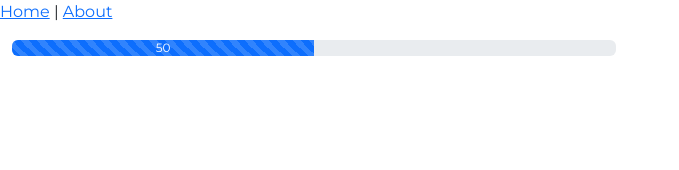
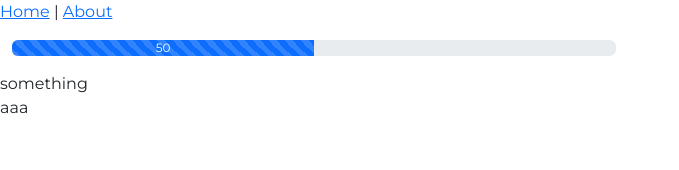
Before and after one commit to EmanueleDB/charts, a Vue app: page / in a window 1280 px wide. Shown: the top 170 px of the page, without its empty margins (0-679 px from the left). Built offline with nearby package versions, Linux system fonts and the light colour scheme.

Commit message:
eslint fix

```diff
--- a/src/components/TestComponent/TestComponent.vue
+++ b/src/components/TestComponent/TestComponent.vue
@@ -15,6 +15,8 @@
       </div>
     </div>
   </div>
+  <div>something</div>
+  <p>aaa</p>
 </template>
 
 <script lang="ts">
```
Also changed, not shown: .eslintrc.js.
